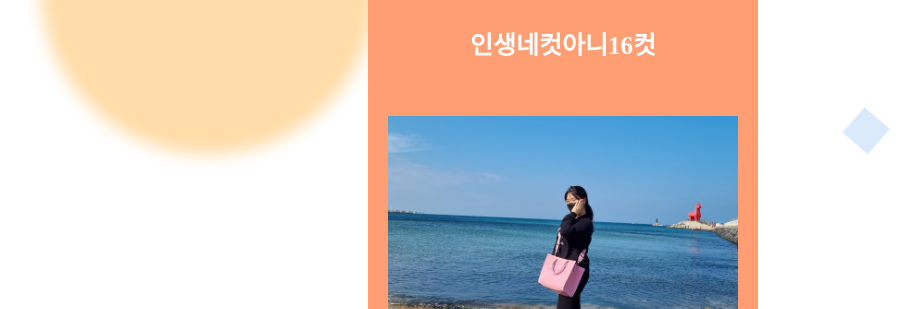
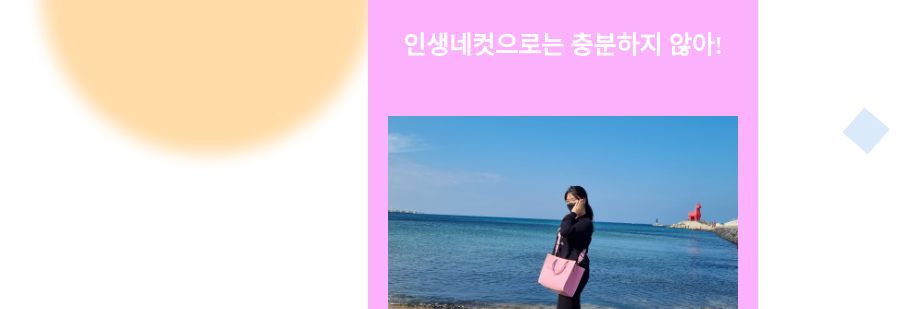
Before and after one commit to hanriv1100/cofo, a plain HTML site: page index.html in a window 1280 px wide. Shown: the top 309 px of the page, without its empty margins (77-998 px from the left). Drawn offline with Linux system fonts and the light colour scheme; a web font is replaced by a local one.

Commit message:
Add files via upload

```diff
--- a/index.html
+++ b/index.html
@@ -26,7 +26,7 @@
 
     .container {
       width: 390px;
-      background-color: #ff9d73;
+      background-color: rgb(251, 177, 251);
       height: 100%;
     }
 
@@ -283,7 +283,7 @@
 <body>
   <div class="container">
     <div class="header">
-      <p class="f-title">인생네컷아니16컷</p>
+      <p class="f-title">인생네컷으로는 충분하지 않아!</p>
     </div>
     <div class="photos">
       <div id="image1" class="photo-frame" onmouseover="hideText(1)" onmouseout="showText(1)" onclick="alertText(1)">
```
